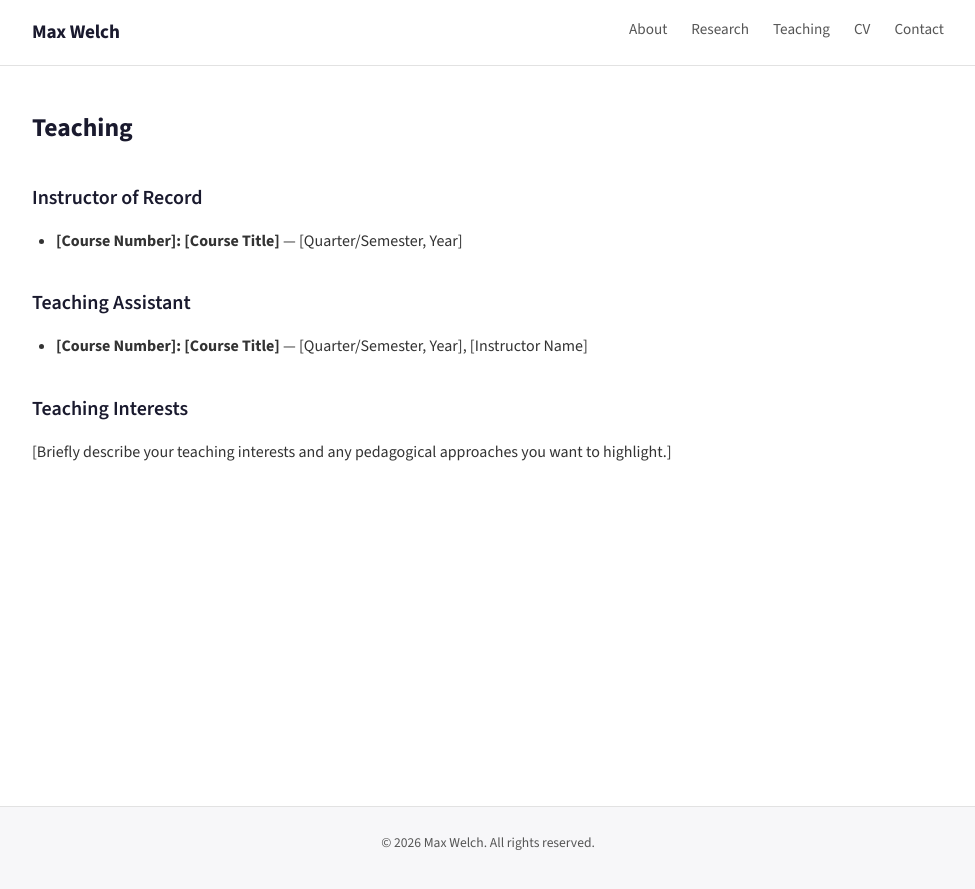
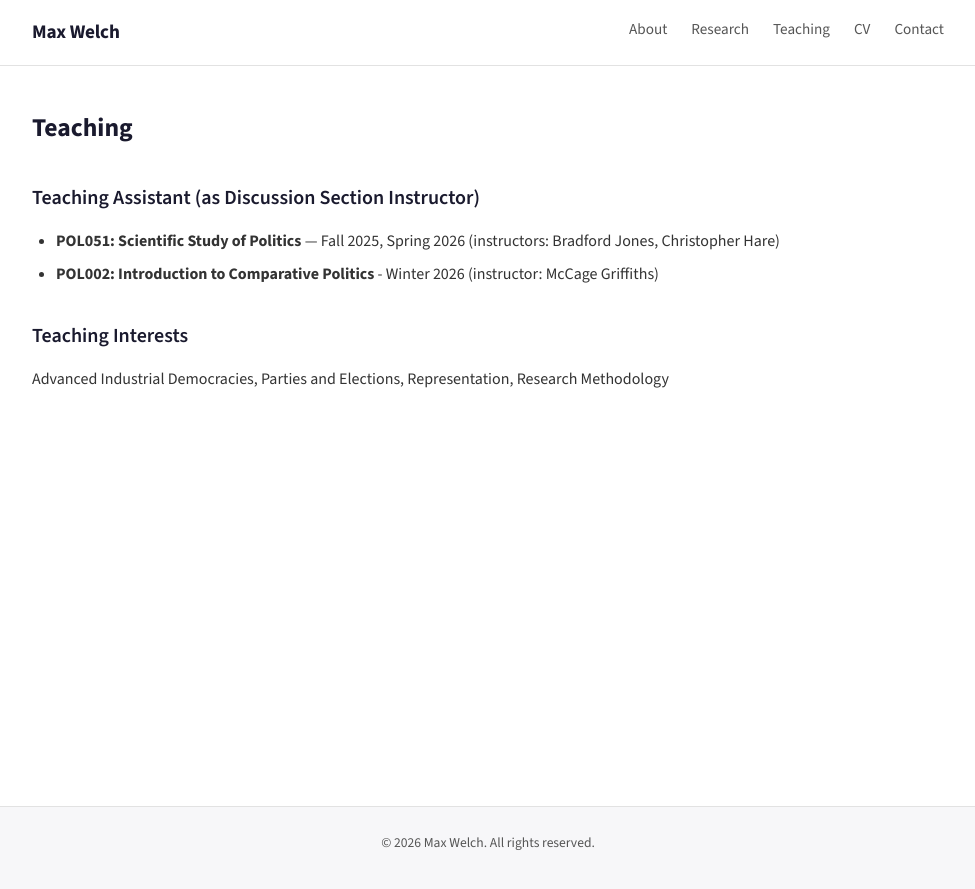
Before and after one commit to max-f-welch/max-f-welch.github.io, a Jekyll site: the page built from teaching.md, in a window 1280 px wide. Shown: the top 889 px of the page, without its empty margins (152-1127 px from the left). Built offline with Jekyll 4.4.1, drawn with Linux system fonts in a browser that asks for light colours.

Commit message:
Update teaching.md

```diff
--- a/teaching.md
+++ b/teaching.md
@@ -5,17 +5,13 @@ title: Teaching
 
 <h1 class="page-title">Teaching</h1>
 
-## Instructor of Record
+## Teaching Assistant (as Discussion Section Instructor)
 
-- **[Course Number]: [Course Title]** — [Quarter/Semester, Year]
-
-## Teaching Assistant
-
-- **[Course Number]: [Course Title]** — [Quarter/Semester, Year], [Instructor Name]
+- **POL051: Scientific Study of Politics** — Fall 2025, Spring 2026 (instructors: Bradford Jones, Christopher Hare)
+- **POL002: Introduction to Comparative Politics** - Winter 2026 (instructor: McCage Griffiths)
 
 <!-- Add more entries as needed. -->
 
 ## Teaching Interests
 
-[Briefly describe your teaching interests and any pedagogical approaches
-you want to highlight.]
+Advanced Industrial Democracies, Parties and Elections, Representation, Research Methodology
```
